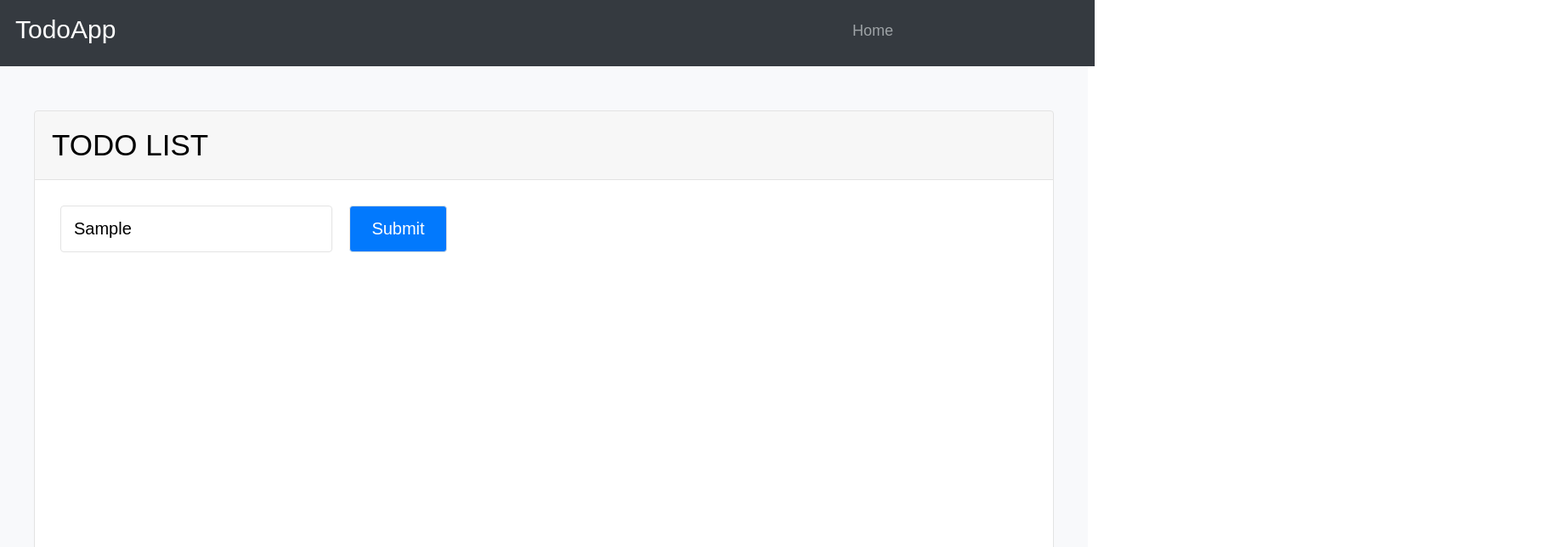
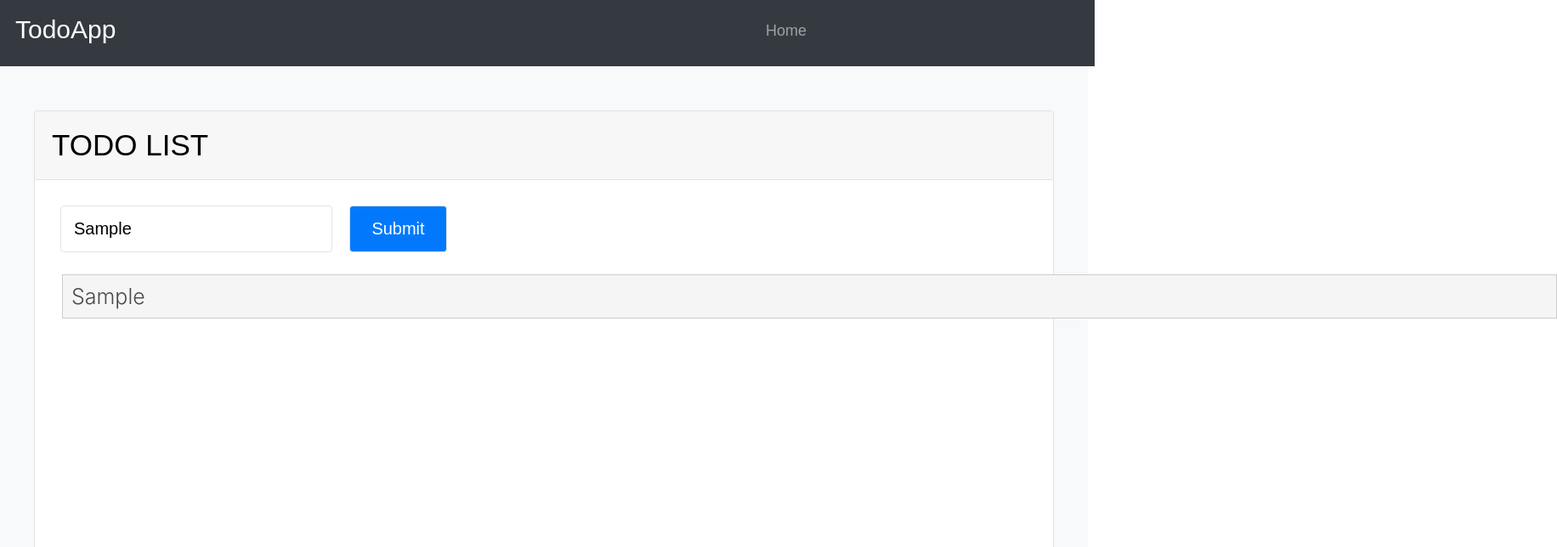
Before and after one commit to VladCSoft/ToDoListErrorInstanceWip-, a React (Create React App) app: page / in a window 1280 px wide. Both pictures are taken after typing "Sample" into the empty fields and a click on the button "Submit". Shown: the top 644 px of the page at 85% size, 1832 px wide, since content can reach past the window. Built offline with nearby package versions, Linux system fonts and the light colour scheme; grey boxes are pictures that could not be loaded.

Commit message:
Events implemented. A column indentation needs to be added

```diff
--- a/src/App.css
+++ b/src/App.css
@@ -26,7 +26,7 @@
     font-family: Arial, Helvetica, sans-serif;
     position: -webkit-sticky;
     position: sticky;
-    padding-left: 335px;
+    padding-left: 233px;
     padding-top : 8px;
     left: 650px;
     font-size:18px;
@@ -50,7 +50,7 @@ ul {
 .Login-Button{
   font-family: Arial, Helvetica, sans-serif;
   color: #9ea3a6;
-  margin-left: 1360px;
+  margin-left: 1280px;
   margin-top: 10px;
   position: sticky;
 
@@ -129,3 +129,18 @@ ul {
 input{
   font-size: 20px;
 }
+
+.chores {
+  margin: -490px 73px;
+  z-index:1;
+}
+
+.chores ul li {
+  border: 1px solid #cdcdcd;
+  background-color: #f5f5f5;
+  padding: 10px 1660px 10px 10px;
+  font-size: 25px;
+  font-weight: 300;
+  color: #494a4b;
+  z-index:1;
+}
--- a/src/App.js
+++ b/src/App.js
@@ -1,25 +1,28 @@
 import React, { useState } from 'react';
-import logo from './logo.svg';
+import TodoChore from "./chores.js";
 import './App.css';
 
 function App() {
 
-  const [value, setValue] = useState ('');
+  const [input , setInput] = useState("");
+  const [chores, setChores] = useState([]);
 
-  const [chores , setChores] = useState ({ title: '' }) ;
+  function addChore(event) {
+    setChores(prevData => {
+      return [...prevData , input];
+    });
 
-  const handleSubmit = e => {
-      e.preventDefault();
-      if (!value) return;
-
-      addChore(value);
-      setValue("");
+    setInput ("");
   }
 
-  const addChore = title => {
-    const newChores = [...chores , title];
-    setChores(newChores);
+  function removeChore(id) {
+    setChores(prevData => {
+      return prevData.filter((item,index) => {
+        return index !== id;
+      })
+    });
   }
+
 
   return (
     <div className="App">
@@ -40,11 +43,22 @@ function App() {
         <div className="ToDoList-Block">
           <h class="ToDoList-Text"> TODO LIST </h>
         </div>
-        <div className="Submission-Block">
-          <input onChange={e => setValue(e.target.value)} type="text" id="ToDoListItem" name="item" placeholder="enter text..."></input>
-          <button type="button" className="Submit-Button"> Submit </button>
-          <div> {chores.title} </div>
-        </div>
+        <form className="Submission-Block">
+          <input onChange={(event) => {setInput(event.target.value)}} type="text" id="ToDoListItem" name="item" placeholder="enter text..."></input>
+          <button type="button" className="Submit-Button" onClick={addChore}> Submit </button>
+        </form>
+        <div className="chores">
+          <ul>
+                {chores.map((chore, index) => (
+                    <TodoChore
+                        key={index}
+                        id={index}
+                        chore={chore}
+                    />
+                ))}
+         </ul>
+
+         </div>
 
 
       </body>
--- /dev/null
+++ b/src/chores.js
@@ -0,0 +1,15 @@
+import React from "react";
+
+function TodoChore({ id, chore, onCheck , removeChore}) {
+    return (
+        <>
+        <li
+            onClick={() => {onCheck(id)}}
+        >
+            {chore}
+        </li>
+        </>
+    )
+}
+
+export default TodoChore;
```
